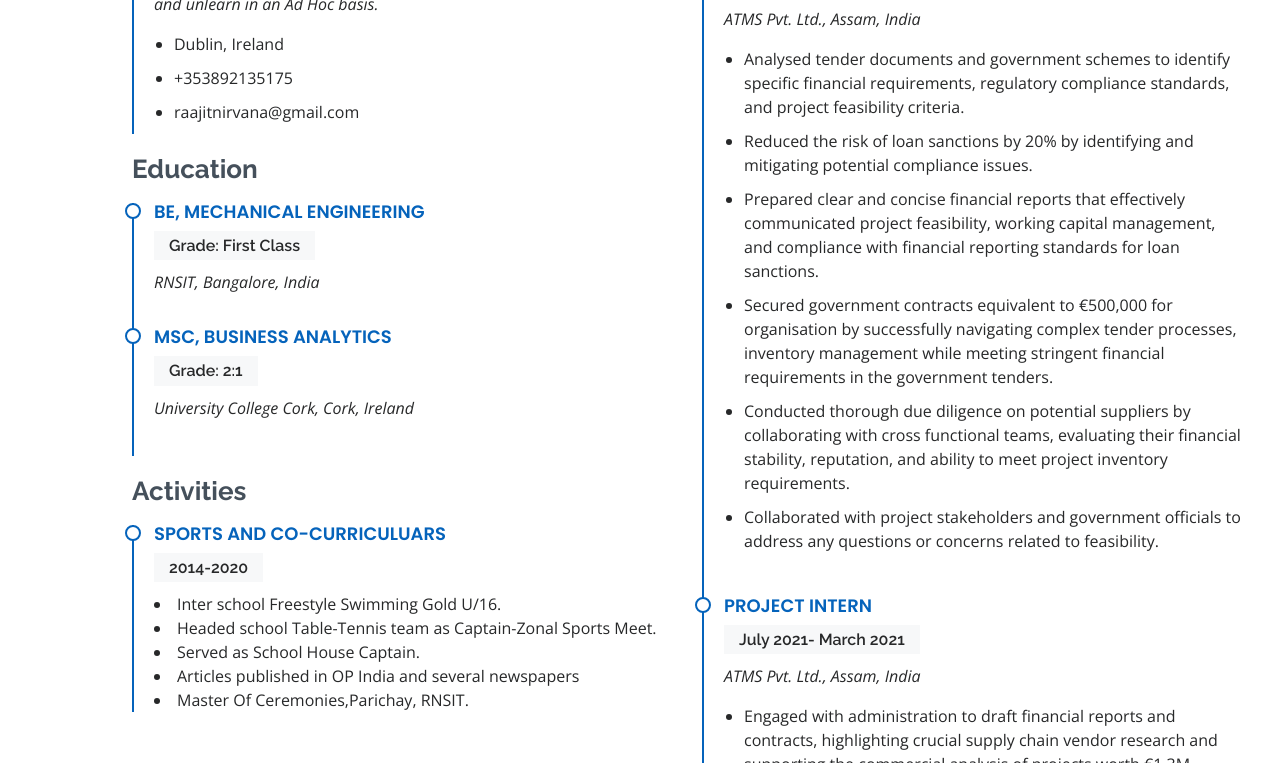
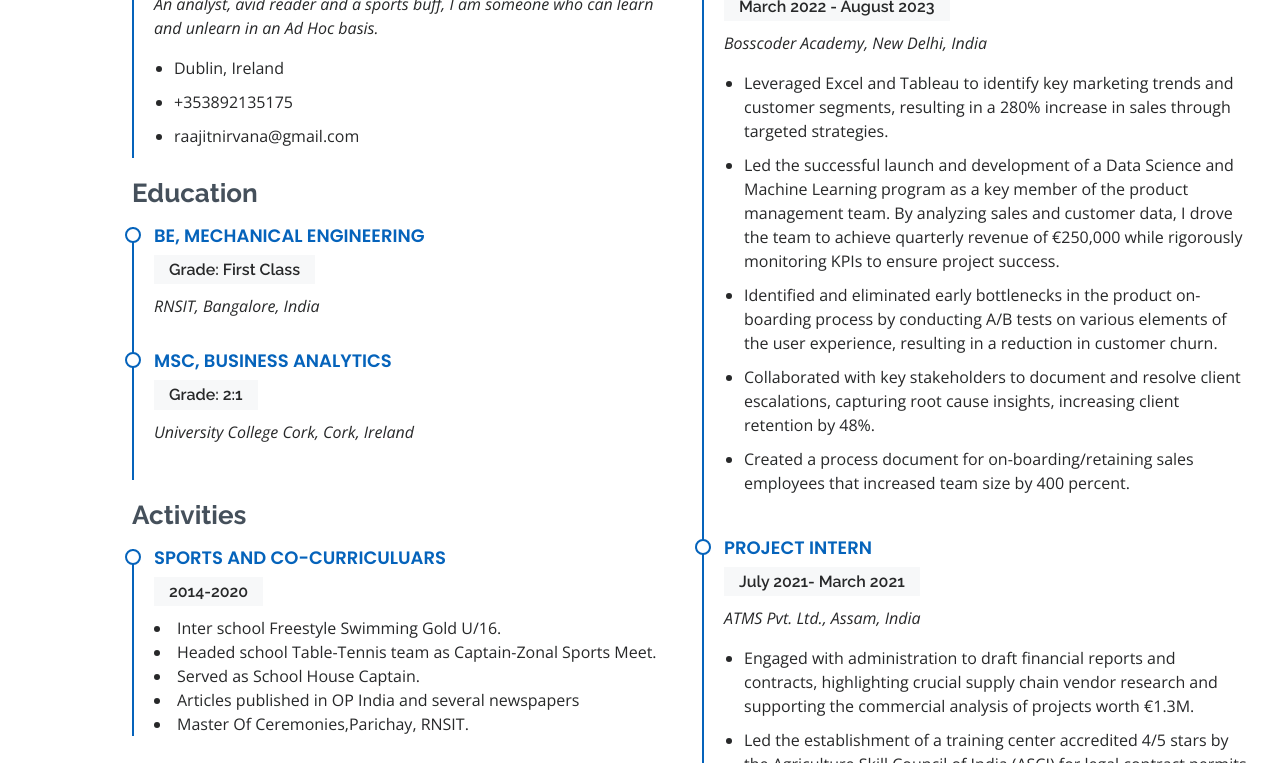
Before and after one commit to raajitc/raajitc.github.io, a plain HTML site: page index.html in a window 1280 px wide. Shown: the part 2110-2873 px from the top of the page. Drawn offline with nearby package versions, Linux system fonts and the light colour scheme.

Commit message:
Update index.html

```diff
--- a/index.html
+++ b/index.html
@@ -107,7 +107,7 @@
 
 
 
-                  <li>As an analyst, I've sought to be a storyteller. A storyteller that strives to narrate stories that maximise impact and minimise complexity. Data is usually boring, it’s the story around the data that makes it fascinating. As an finance analyst, I leveraged visualisation as a tool to make intricate and complex financial data look simple and intuitive, leveraging research to create project reports, ultimately aiding in the strategic data driven decision making.</li><br>
+                  <li>As an analyst, I've sought to be a storyteller. A storyteller that strives to narrate stories that maximise impact and minimise complexity. Data is usually boring, it’s the story around the data that makes it fascinating. As an Business Analyst, I leveraged visualisation as a tool to make intricate and complex customer data look simple and intuitive, leveraging research to create a common denominator between the product and the prospect, ultimately aiding in the strategic data driven decision making.</li><br>
 
                   <li> As a leader, I've spearheaded a team of twenty representatives towards sales and administration towards the clientele in efforts to catalyse business growth in the organisation. Through the process, I realised that a leader is not a searcher for consensus, but a molder of consensus. A leader is someone who empowers others to surpass their own limitations.</span></li><br>
 
@@ -184,24 +184,27 @@
           <div class="col-lg-6">
             <h3 class="resume-title">Professional Experience</h3>
             <div class="resume-item">
-              <h4>Finance Analyst</h4>
+              <h4>Business Intelligence Analyst</h4>
               <h5>March 2022 - August 2023</h5>
-              <p><em>ATMS Pvt. Ltd., Assam, India </em></p>
+              <p><em>Bosscoder Academy, New Delhi, India </em></p>
               <ul>
-                <li>Analysed tender documents and government schemes to identify specific financial requirements, regulatory compliance standards, and project feasibility criteria.</li>
-                <li>Reduced the risk of loan sanctions by 20% by identifying and mitigating potential
-                  compliance issues.</li>
-                <li> Prepared clear and concise financial reports that effectively communicated project
-                  feasibility, working capital management, and compliance with financial reporting
-                  standards for loan sanctions.</li>
-                <li>Secured government contracts equivalent to €500,000 for organisation by successfully
-                  navigating complex tender processes, inventory management while meeting stringent
-                  financial requirements in the government tenders.</li>
-                <li>Conducted thorough due diligence on potential suppliers by collaborating with
-                  cross functional teams, evaluating their financial stability, reputation, and ability to
-                  meet project inventory requirements.</li>
-                <li>Collaborated with project stakeholders and government officials to address any
-                  questions or concerns related to feasibility.</li>
+                <li>Leveraged Excel and Tableau to identify key marketing trends and customer
+segments, resulting in a 280% increase in sales through targeted strategies.</li>
+
+<li>Led the successful launch and development of a Data Science and Machine Learning
+program as a key member of the product management team. By analyzing sales and
+customer data, I drove the team to achieve quarterly revenue of €250,000 while
+rigorously monitoring KPIs to ensure project success.</li>
+
+<li>Identified and eliminated early bottlenecks in the product on-boarding process by
+conducting A/B tests on various elements of the user experience, resulting in a
+reduction in customer churn.</li>
+
+<li>Collaborated with key stakeholders to document and resolve client escalations,
+capturing root cause insights, increasing client retention by 48%.</li>
+
+<li>Created a process document for on-boarding/retaining sales employees that
+increased team size by 400 percent.</li>
 
               </ul>
             </div>
```
